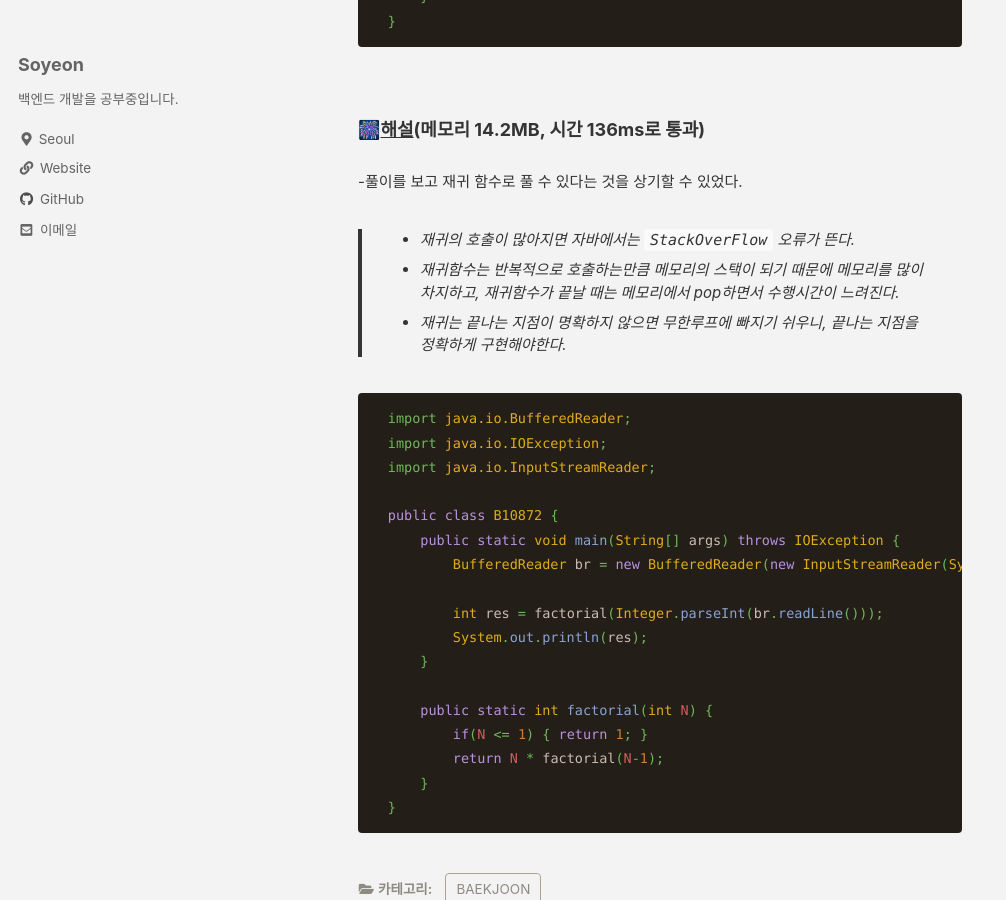
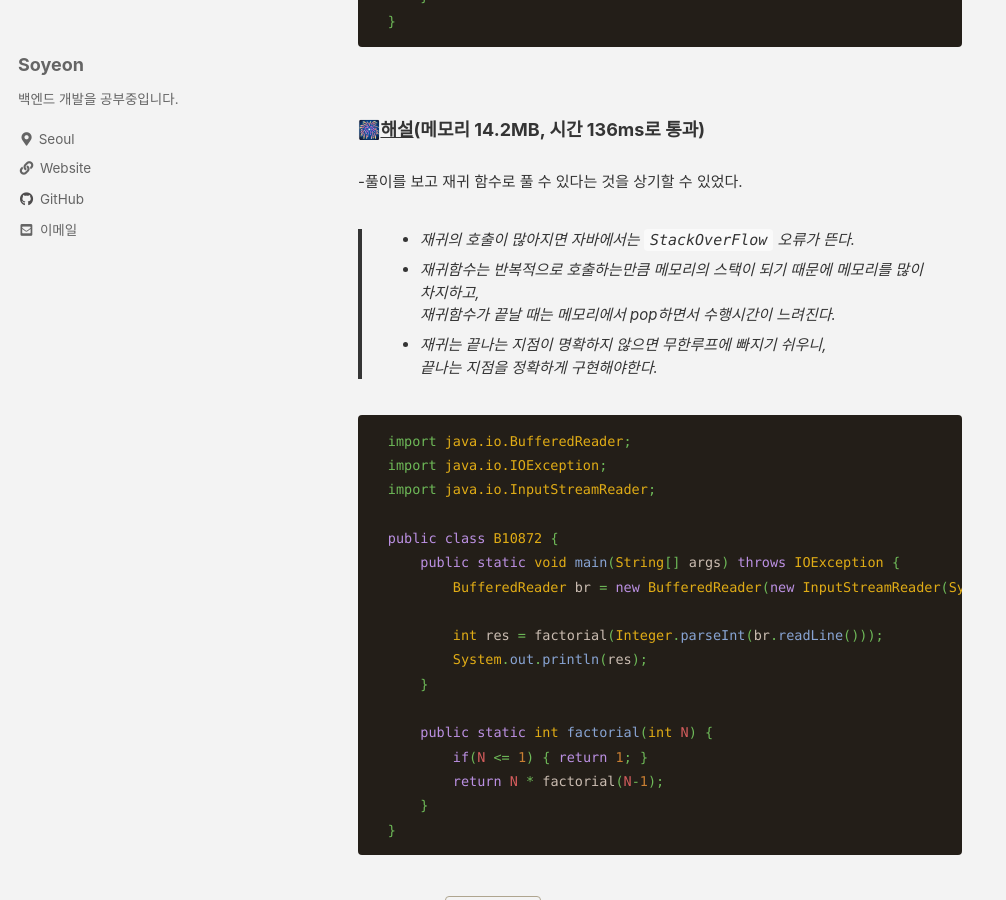
Before and after one commit to liv660/liv660.github.io, a Jekyll site: the page built from _posts/TIL/21.08.study/2021-08-06-210806.md, in a window 1280 px wide and 900 px high, scrolled down 803 px. Shown: the whole window, without its empty margins (0-1006 px from the left). Built offline with Jekyll 4.4.1, drawn with Linux system fonts in a browser that asks for light colours; cached includes are drawn as plain includes.

Commit message:
Update 08.06 #10872 algorithm

````diff
--- a/_posts/TIL/21.08.study/2021-08-06-210806.md
+++ b/_posts/TIL/21.08.study/2021-08-06-210806.md
@@ -36,8 +36,8 @@ categories:
   -풀이를 보고 재귀 함수로 풀 수 있다는 것을 상기할 수 있었다.<br>
   >
   * 재귀의 호출이 많아지면 자바에서는 `StackOverFlow` 오류가 뜬다.
-  * 재귀함수는 반복적으로 호출하는만큼 메모리의 스택이 되기 때문에 메모리를 많이 차지하고, 재귀함수가 끝날 때는 메모리에서 pop하면서 수행시간이 느려진다.
-  * 재귀는 끝나는 지점이 명확하지 않으면 무한루프에 빠지기 쉬우니, 끝나는 지점을 정확하게 구현해야한다.
+  * 재귀함수는 반복적으로 호출하는만큼 메모리의 스택이 되기 때문에 메모리를 많이 차지하고, <br> 재귀함수가 끝날 때는 메모리에서 pop하면서 수행시간이 느려진다.
+  * 재귀는 끝나는 지점이 명확하지 않으면 무한루프에 빠지기 쉬우니, <br> 끝나는 지점을 정확하게 구현해야한다.
 
   ```java
   import java.io.BufferedReader;
````
